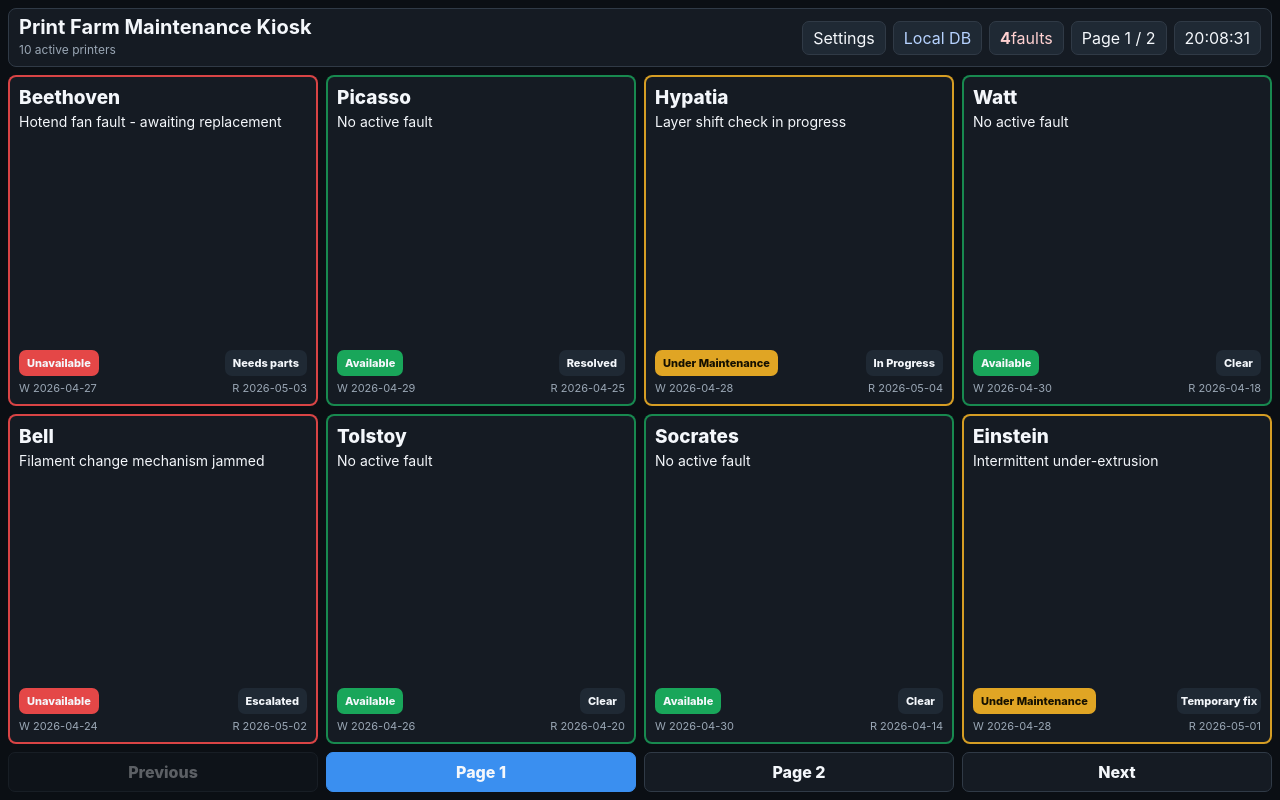
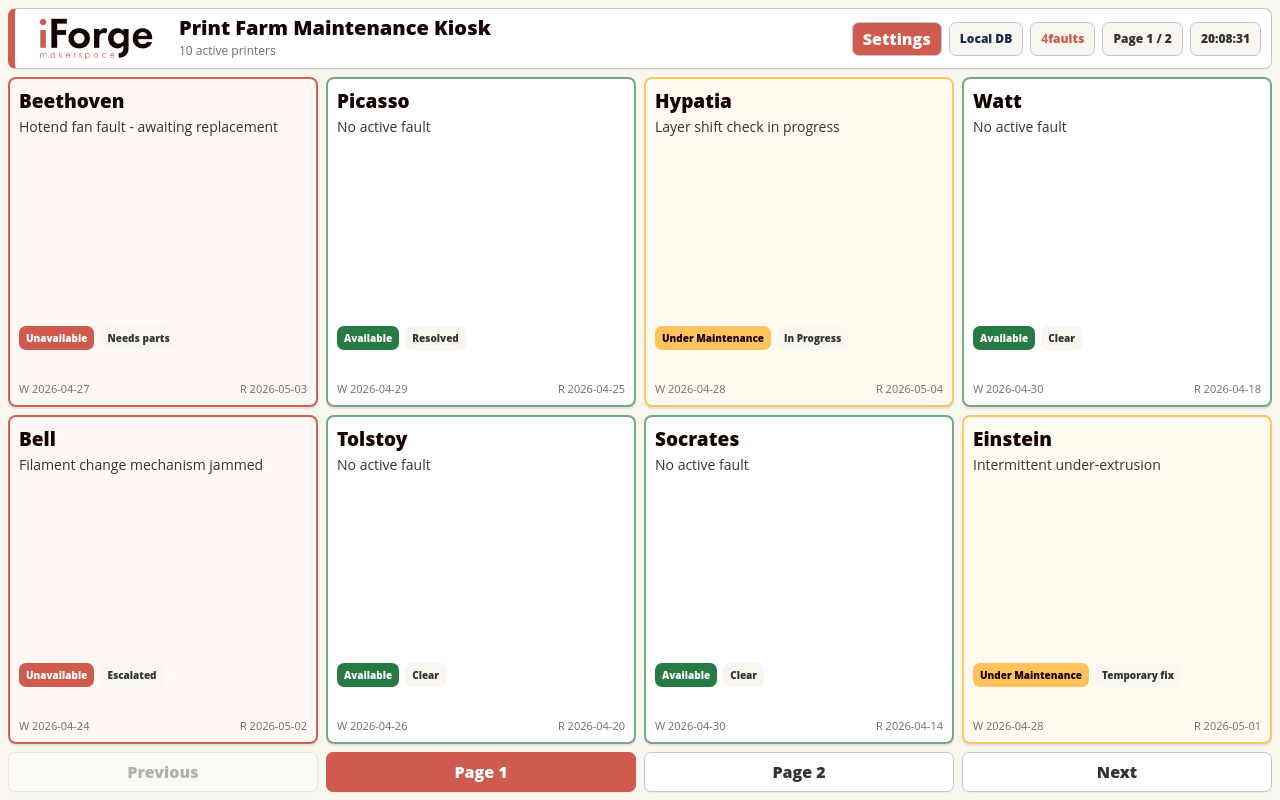
Before and after one commit to iforge-uos/maintenance_kiosk, a Flask app: page / in a window 1280 px wide. Run offline with Flask 2, Linux system fonts and the light colour scheme; data comes from the database, SQL or seed files in the repository; some libraries are stand-ins or nearby versions.

Commit message:
Redesign kiosk with iForge website style

```diff
--- a/static/css/kiosk.css
+++ b/static/css/kiosk.css
@@ -1,16 +1,21 @@
 :root {
-  color-scheme: dark;
-  --bg: #0b0f14;
-  --panel: #151b23;
-  --panel-strong: #1f2934;
-  --text: #f4f7fb;
-  --muted: #9aa7b5;
-  --line: #303a46;
-  --green: #19a65a;
-  --red: #e44747;
-  --amber: #e0a524;
-  --blue: #3a8ff0;
-  --magenta: #c85cff;
+  color-scheme: light;
+  --bg: #f8f6ef;
+  --panel: #ffffff;
+  --panel-strong: #f8f6ef;
+  --text: #333333;
+  --muted: #6f6d68;
+  --line: #c6c8cb;
+  --logo-black: #160000;
+  --coral: #ce5b4d;
+  --teal: #3baebf;
+  --navy: #192a52;
+  --yellow: #fec35c;
+  --green: #287a44;
+  --red: #ce5b4d;
+  --amber: #fec35c;
+  --blue: #192a52;
+  --magenta: #3baebf;
   --touch: 44px;
 }
 
@@ -24,7 +29,7 @@ body {
   margin: 0;
   background: var(--bg);
   color: var(--text);
-  font-family: Inter, ui-sans-serif, system-ui, -apple-system, BlinkMacSystemFont, "Segoe UI", sans-serif;
+  font-family: "Open Sans", ui-sans-serif, system-ui, -apple-system, BlinkMacSystemFont, "Segoe UI", sans-serif;
 }
 
 body {
@@ -68,8 +73,10 @@ button {
   min-height: 54px;
   padding: 8px 10px;
   border: 1px solid var(--line);
+  border-left: 7px solid var(--coral);
   border-radius: 8px;
   background: var(--panel);
+  box-shadow: 0 1px 0 rgba(22, 0, 0, 0.06);
 }
 
 .kiosk-header.compact {
@@ -87,14 +94,23 @@ h1 {
   font-size: 20px;
   line-height: 1.05;
   letter-spacing: 0;
+  color: var(--logo-black);
+  font-family: Futura, "Avenir Next", Montserrat, Poppins, "Open Sans", sans-serif;
+  font-weight: 900;
 }
 
 h2 {
   font-size: 16px;
+  color: var(--logo-black);
+  font-family: Futura, "Avenir Next", Montserrat, Poppins, "Open Sans", sans-serif;
+  font-weight: 900;
 }
 
 h3 {
   font-size: 13px;
+  color: var(--logo-black);
+  font-family: Futura, "Avenir Next", Montserrat, Poppins, "Open Sans", sans-serif;
+  font-weight: 900;
 }
 
 .muted {
@@ -107,6 +123,43 @@ h3 {
   display: flex;
   align-items: center;
   gap: 7px;
+}
+
+.brand-lockup {
+  display: flex;
+  align-items: center;
+  gap: 12px;
+  min-width: 0;
+}
+
+.brand-lockup img {
+  width: 142px;
+  max-height: 42px;
+  object-fit: contain;
+}
+
+.kiosk-header > div:first-child:not(.brand-lockup) {
+  position: relative;
+  display: grid;
+  grid-template-columns: 34px minmax(0, 1fr);
+  column-gap: 9px;
+  align-items: center;
+  min-width: 0;
+}
+
+.kiosk-header > div:first-child:not(.brand-lockup)::before {
+  content: "";
+  grid-row: 1 / span 2;
+  width: 32px;
+  height: 32px;
+  border-radius: 7px;
+  background: var(--panel-strong) url("/static/img/iforge-icon.png") center / 25px 25px no-repeat;
+  border: 1px solid var(--line);
+}
+
+.kiosk-header > div:first-child:not(.brand-lockup) h1,
+.kiosk-header > div:first-child:not(.brand-lockup) .muted {
+  min-width: 0;
 }
 
 .header-actions a,
@@ -125,14 +178,16 @@ time {
   color: var(--text);
   text-decoration: none;
   white-space: nowrap;
+  font-size: 12px;
+  font-weight: 800;
 }
 
 .sync-pill {
-  color: #b6d2ff;
+  color: var(--navy);
 }
 
 .alert-pill {
-  color: #ffd1d1;
+  color: var(--coral);
 }
 
 .printer-grid {
@@ -161,11 +216,13 @@ time {
   color: var(--text);
   text-decoration: none;
   font-weight: 800;
+  box-shadow: 0 1px 0 rgba(22, 0, 0, 0.04);
 }
 
 .dashboard-pager a.active {
-  background: var(--blue);
-  border-color: var(--blue);
+  background: var(--coral);
+  border-color: var(--coral);
+  color: #ffffff;
 }
 
 .dashboard-pager a.disabled {
@@ -193,6 +250,7 @@ time {
   text-align: left;
   text-decoration: none;
   cursor: pointer;
+  box-shadow: 0 2px 0 rgba(22, 0, 0, 0.08);
 }
 
 .printer-card-button:active {
@@ -200,21 +258,25 @@ time {
 }
 
 .printer-card.status-available .printer-card-button {
-  border-color: rgba(25, 166, 90, 0.8);
+  border-color: rgba(40, 122, 68, 0.65);
 }
 
 .printer-card.status-unavailable .printer-card-button {
-  border-color: rgba(228, 71, 71, 0.95);
+  border-color: rgba(206, 91, 77, 0.95);
+  background: #fff7f4;
 }
 
 .printer-card.status-under-maintenance .printer-card-button {
-  border-color: rgba(224, 165, 36, 0.95);
+  border-color: rgba(254, 195, 92, 0.95);
+  background: #fffaf0;
 }
 
 .printer-name {
   font-size: 19px;
   font-weight: 800;
   letter-spacing: 0;
+  color: var(--logo-black);
+  font-family: Futura, "Avenir Next", Montserrat, Poppins, "Open Sans", sans-serif;
   overflow: hidden;
   text-overflow: ellipsis;
   white-space: nowrap;
@@ -238,6 +300,14 @@ time {
   gap: 6px;
 }
 
+.printer-card .status-row {
+  min-height: 50px;
+  align-items: flex-start;
+  align-content: flex-start;
+  justify-content: flex-start;
+  flex-wrap: wrap;
+}
+
 .date-row {
   color: var(--muted);
   font-size: 11px;
@@ -259,25 +329,35 @@ time {
   white-space: nowrap;
 }
 
+.printer-card .status-badge,
+.printer-card .state-badge {
+  min-height: 24px;
+  padding: 0 7px;
+  font-size: 10px;
+}
+
 .status-badge {
-  background: var(--blue);
+  background: var(--navy);
+  color: #ffffff;
 }
 
 .status-available .status-badge {
   background: var(--green);
+  color: #ffffff;
 }
 
 .status-unavailable .status-badge {
-  background: var(--red);
+  background: var(--coral);
+  color: #ffffff;
 }
 
 .status-under-maintenance .status-badge {
   background: var(--amber);
-  color: #151000;
+  color: var(--logo-black);
 }
 
 .state-badge {
-  max-width: 84px;
+  max-width: 140px;
   overflow: hidden;
   text-overflow: ellipsis;
 }
@@ -814,10 +926,11 @@ textarea {
   padding: 0 10px;
   border: 1px solid var(--line);
   border-radius: 7px;
-  background: var(--panel-strong);
-  color: var(--text);
+  background: var(--coral);
+  color: #ffffff;
   text-decoration: none;
   white-space: nowrap;
+  font-weight: 800;
 }
 
 .settings-form {
--- a/templates/dashboard.html
+++ b/templates/dashboard.html
@@ -4,9 +4,12 @@
 {% block content %}
 <section class="screen dashboard-screen" data-dashboard>
   <header class="kiosk-header">
-    <div>
-      <h1>Print Farm Maintenance Kiosk</h1>
-      <span class="muted">{{ payload.total_printers }} active printers</span>
+    <div class="brand-lockup">
+      <img src="{{ url_for('static', filename='img/iforge-makerspace-logo.png') }}" alt="iForge makerspace">
+      <div>
+        <h1>Print Farm Maintenance Kiosk</h1>
+        <span class="muted">{{ payload.total_printers }} active printers</span>
+      </div>
     </div>
     <div class="header-metrics">
       <a class="settings-button" href="{{ url_for('settings') }}" aria-label="Settings">Settings</a>
```
Also changed, not shown: other parts of static/css/kiosk.css (+130 -25 lines), static/img/iforge-icon.png (added), static/img/iforge-makerspace-logo.png (added), 1 other file.
